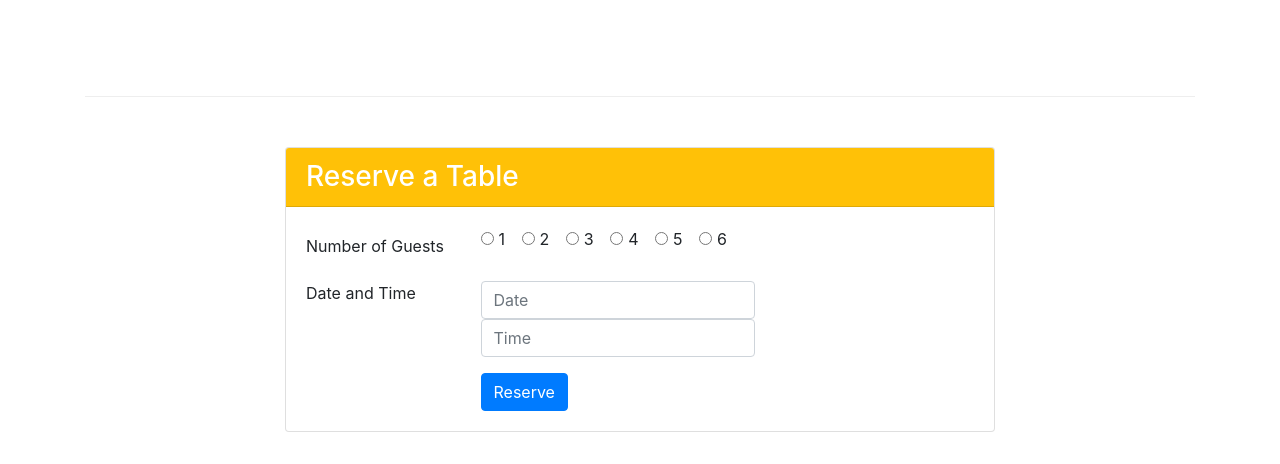
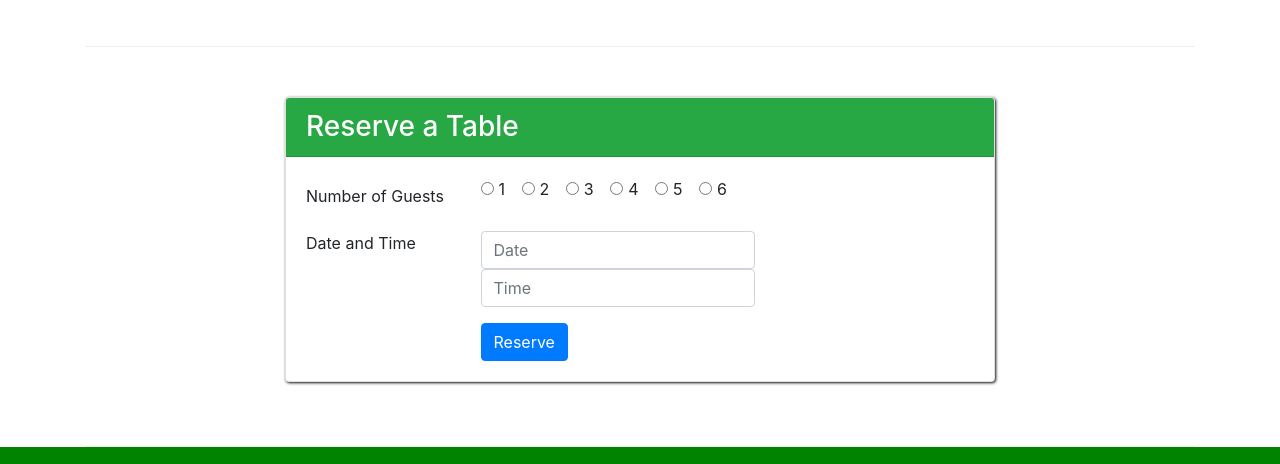
Before and after one commit to theSalafee/BootstrapConfusion, a website: page conFusion/index.html in a window 1280 px wide. Shown: the part 1437-1901 px from the top of the page. Drawn offline with nearby package versions, Linux system fonts and the light colour scheme.

Commit message:
added a style for the body

```diff
--- a/conFusion/css/styles.css
+++ b/conFusion/css/styles.css
@@ -35,7 +35,7 @@ a {
 }
 
 body{
-    padding:50px 0px 0px 0px;
+    /* padding:50px 0px 0px 0px; */
     z-index:0;
 }
 
@@ -61,3 +61,7 @@ body{
 .myImage {
     height: 25vh;
 }
+
+.card {
+    box-shadow: 1px 1px 3px 0px #0f0f0f;
+}
--- a/conFusion/index.html
+++ b/conFusion/index.html
@@ -125,7 +125,7 @@
         <div class="row row-content">
             <div class="col-12 col-sm-8 mx-auto">
                 <div class="card">
-                    <h3 class="card-header bg-warning text-white">
+                    <h3 class="card-header bg-success text-white">
                         Reserve a Table
                     </h3>
                     <div class="card-body">
```
